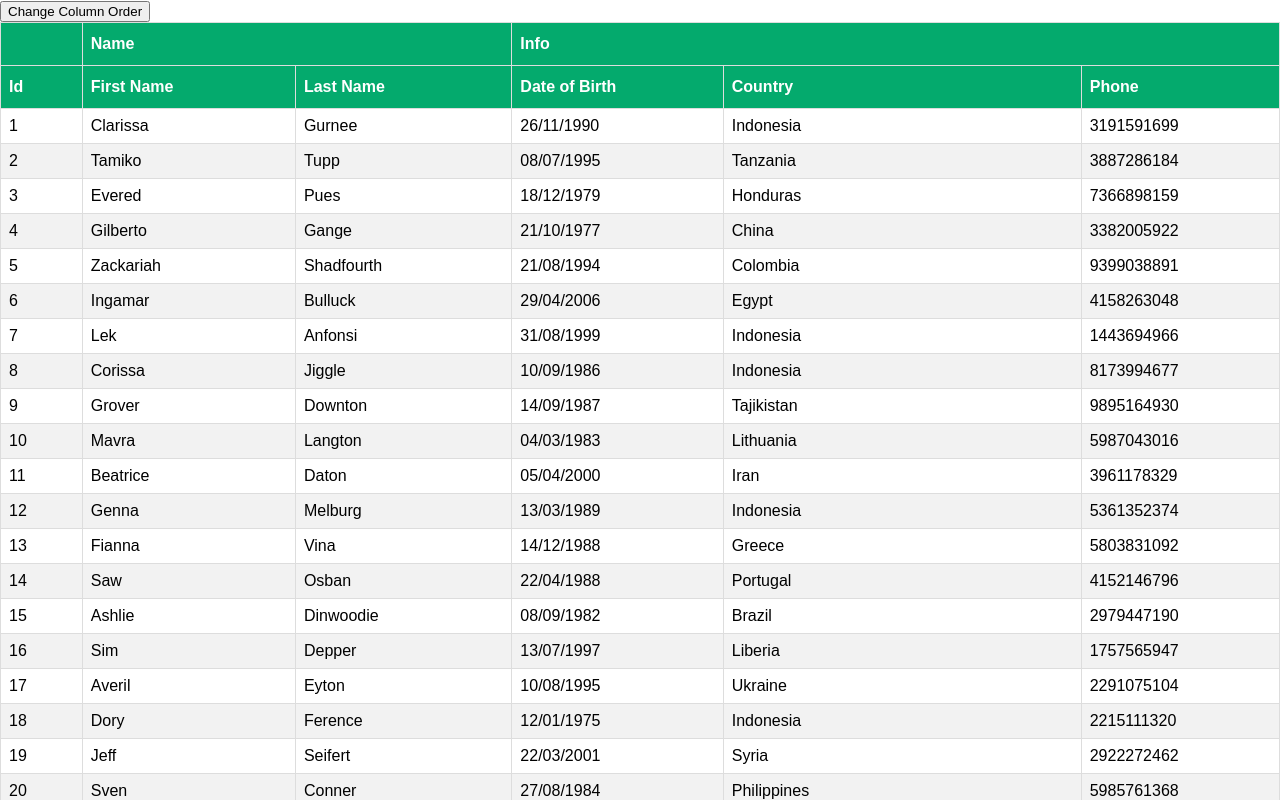
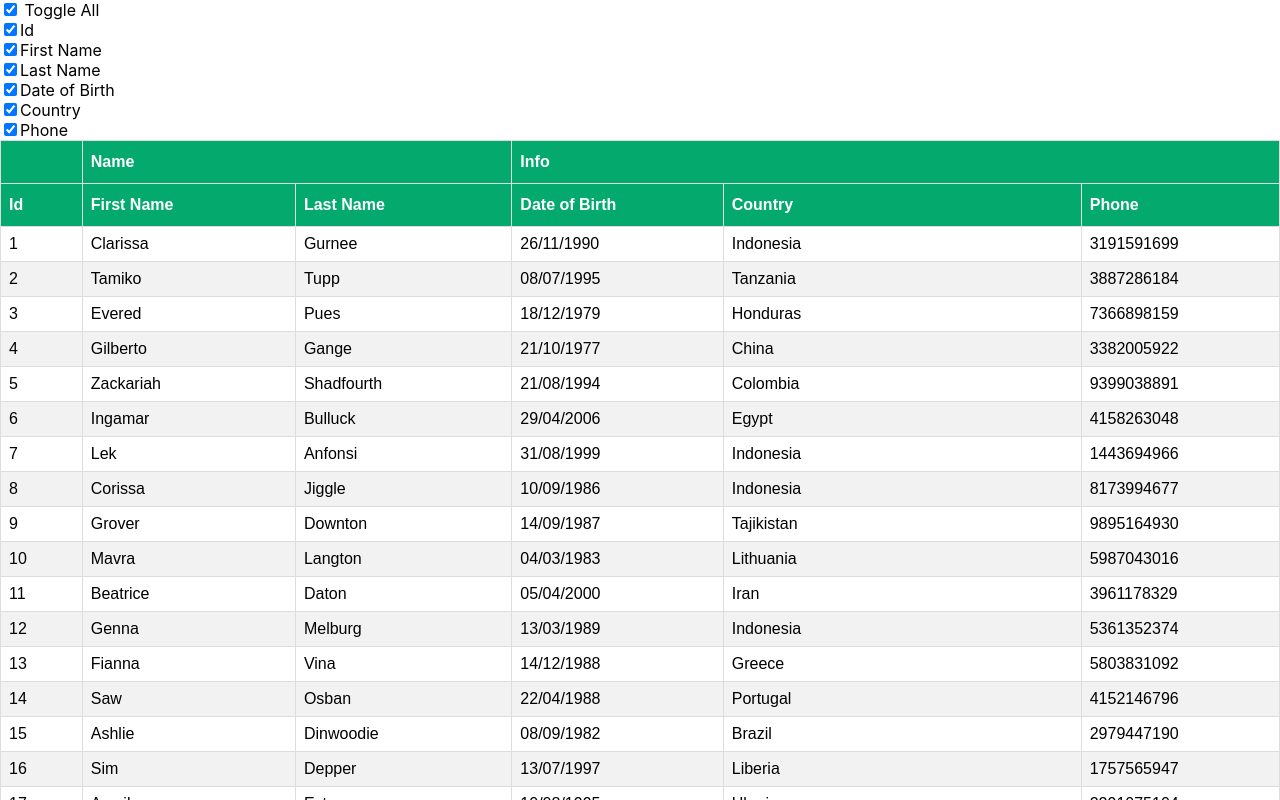
Before and after one commit to Laurence33/react-practice-projects, a React (Create React App) app in the folder react-tables/: page / in a window 1280 px wide. Shown: the top 800 px of the page. Built offline with nearby package versions, Linux system fonts and the light colour scheme.

Commit message:
column hiding

```diff
--- a/react-tables/src/App.js
+++ b/react-tables/src/App.js
@@ -1,10 +1,10 @@
 import './App.css';
-import { ColumnOrderTable } from './components/ColumnOrder';
+import { ColumnHidingTable } from './components/ColumnHiding';
 
 function App() {
   return (
     <div className="App">
-      <ColumnOrderTable />
+      <ColumnHidingTable />
     </div>
   );
 }
--- /dev/null
+++ b/react-tables/src/components/ColumnHiding.js
@@ -0,0 +1,104 @@
+
+import { useMemo } from 'react';
+import { useTable } from 'react-table';
+import { MOCK_DATA } from '../MOCK_DATA';
+import { GROUP_COLUMNS } from './columns';
+import { CheckBox } from './CheckBox';
+
+export const ColumnHidingTable = () => {
+  const columns = useMemo(() => GROUP_COLUMNS, []);
+  const data = useMemo(() => MOCK_DATA, []);
+  const {
+    getTableProps,
+    headerGroups,
+    getTableBodyProps,
+    rows,
+    prepareRow,
+    footerGroups,
+    allColumns,
+    getToggleHideAllColumnsProps
+  } = useTable({
+    columns,
+    data,
+  })
+
+  return (
+    <>
+      <div>
+        <div>
+          <CheckBox {...getToggleHideAllColumnsProps()} /> Toggle All
+        </div>
+        {
+          allColumns.map(column => {
+            return (
+              <div
+                key={column.id}
+              >
+                <label>
+                  <input type="checkbox" {...column.getToggleHiddenProps()} />{column.Header}
+                </label>
+              </div>
+            )
+          })
+        }
+      </div>
+      <table {...getTableProps}>
+        <thead>
+          {headerGroups.map(headerGroup => (
+            // Apply the header row props
+            <tr {...headerGroup.getHeaderGroupProps()}>
+              {// Loop over the headers in each row
+                headerGroup.headers.map(column => (
+                  // Apply the header cell props
+                  <th {...column.getHeaderProps()}>
+                    {// Render the header
+                      column.render('Header')}
+                  </th>
+                ))}
+            </tr>
+          ))}
+        </thead>
+        <tbody {...getTableBodyProps()}>
+          {// Loop over the table rows
+            rows.map(row => {
+              // Prepare the row for display
+              prepareRow(row)
+              return (
+                // Apply the row props
+                <tr {...row.getRowProps()}>
+                  {// Loop over the rows cells
+                    row.cells.map(cell => {
+                      // Apply the cell props
+                      return (
+                        <td {...cell.getCellProps()}>
+                          {// Render the cell contents
+                            cell.render('Cell')}
+                        </td>
+                      )
+                    })}
+                </tr>
+              )
+            })}
+        </tbody>
+        <tfoot>
+          {
+            footerGroups.map(footerGroup => (
+              <tr {...footerGroup.getFooterGroupProps()}>
+                {
+                  footerGroup.headers.map(column => (
+                    <th {...column.getFooterProps()}>
+                      {
+                        column.render('Footer')
+                      }
+                    </th>
+                  ))
+                }
+              </tr>
+            ))
+          }
+        </tfoot>
+      </table>
+    </>
+
+  )
+}
```
